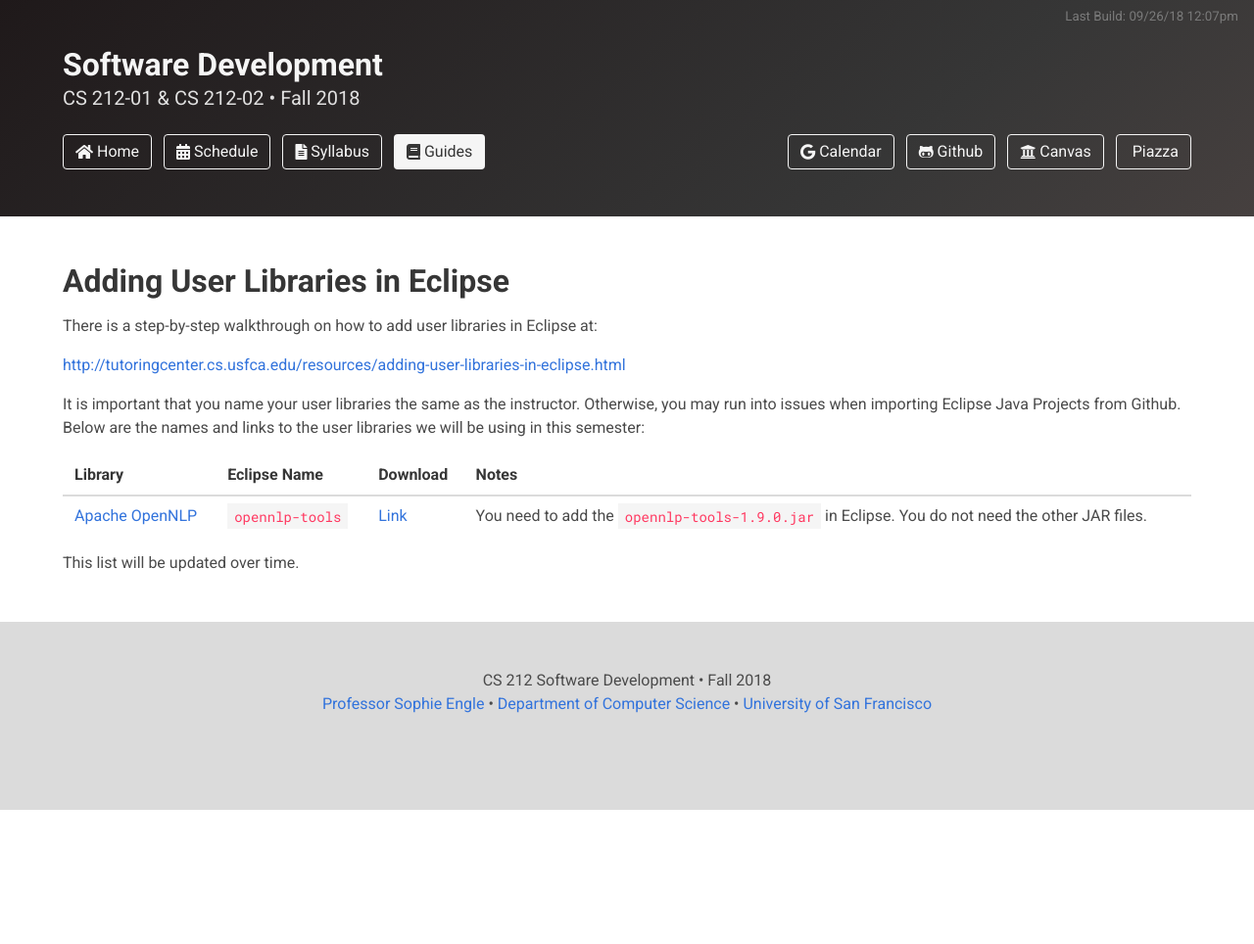
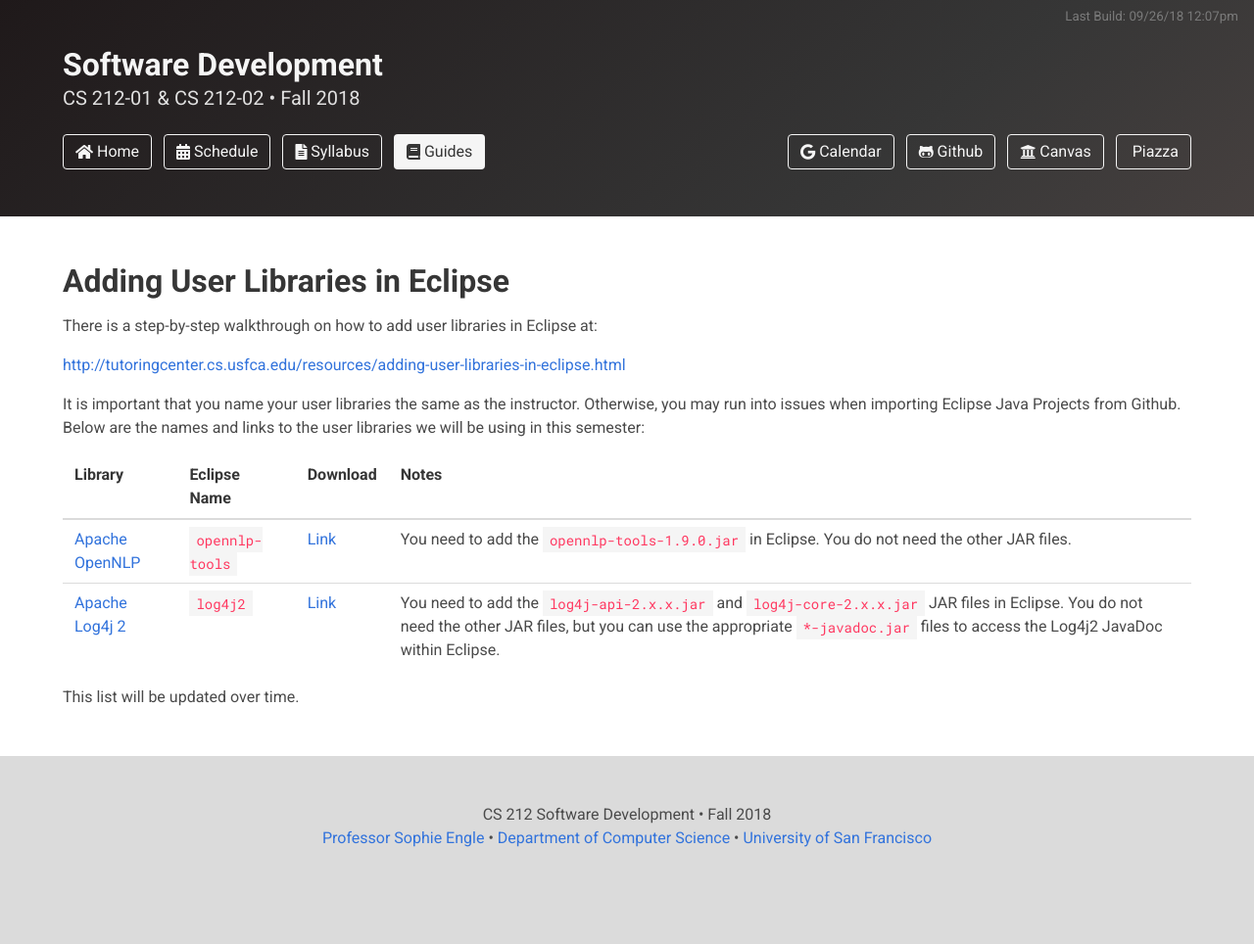
Before and after one commit to usf-cs212-fall2018/usf-cs212-fall2018.github.io, a Jekyll site: the page built from _posts/2018-08-23-adding-user-libraries-in-eclipse.md, in a window 1280 px wide. Shown: the whole page at 98% size. Built offline with Jekyll 4.4.1, drawn with Linux system fonts in a browser that asks for light colours; nearby versions of some CDN libraries; before the commit the page ends 900 px from its top, so only the background shows below that.

Commit message:
Adding log4j2.

```diff
--- a/_posts/2018-08-23-adding-user-libraries-in-eclipse.md
+++ b/_posts/2018-08-23-adding-user-libraries-in-eclipse.md
@@ -14,5 +14,6 @@ It is important that you name your user libraries the same as the instructor. Ot
 | Library | Eclipse Name | Download | Notes |
 |---------|--------------|----------|-------|
 | [Apache OpenNLP](http://opennlp.apache.org/) | `opennlp-tools` | [Link](http://opennlp.apache.org/download.html) | You need to add the `opennlp-tools-1.9.0.jar` in Eclipse. You do not need the other JAR files. |
+| [Apache Log4j 2](https://logging.apache.org/log4j/2.x/) | `log4j2` | [Link](https://logging.apache.org/log4j/2.x/download.html) | You need to add the `log4j-api-2.x.x.jar` and `log4j-core-2.x.x.jar` JAR files in Eclipse. You do not need the other JAR files, but you can use the appropriate `*-javadoc.jar` files to access the Log4j2 JavaDoc within Eclipse. |
 
 This list will be updated over time.
```
